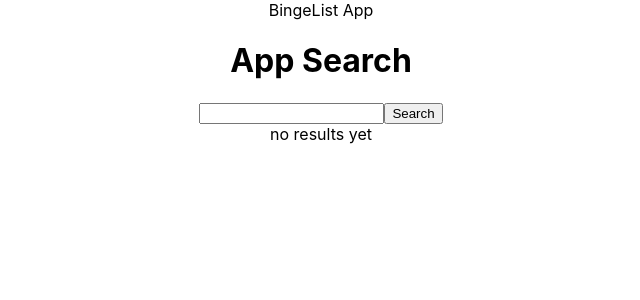
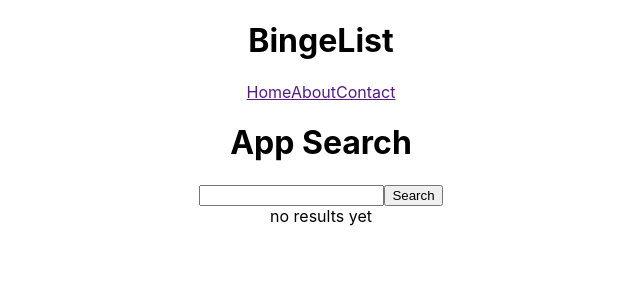
Before and after one commit to CharBar3/bingelist-frontend, a React (Create React App) app: page / in a window 1280 px wide. Shown: the top 300 px of the page, without its empty margins (319-959 px from the left). Built offline with nearby package versions, Linux system fonts and the light colour scheme.

Commit message:
basic nav structure

```diff
--- a/src/App.js
+++ b/src/App.js
@@ -1,11 +1,13 @@
 import './App.css';
 import Search from './pages/Search';
+import Nav from './components/NavBar'
 
 function App() {
 
   return (
     <div className="App">
-      BingeList App
+
+      <Nav />
       <Search/>
     </div>
   );
--- a/src/components/NavBar.js
+++ b/src/components/NavBar.js
@@ -1 +1,17 @@
-//navigation bar at top of page
+import React from 'react'
+
+function NavBar() {
+  return (
+    <div className='container'>
+         <h1>BingeList </h1>
+         <div class="menu">
+                <a href="" class="is-active">Home</a>
+                <a href="">About</a>
+                <a href="">Contact</a>
+            </div>
+    </div>
+
+  )
+}
+
+export default NavBar
--- a/src/styles.scss
+++ b/src/styles.scss
@@ -1,2 +1,7 @@
 //nothing here for now, but this is connected to index.js and so will cascade through
 //entire app
+
+
+.infoboxDiv{
+    border: 2px solid red;
+}
```
Also changed, not shown: 2 other files (tests, documents, lock files or other folders).
